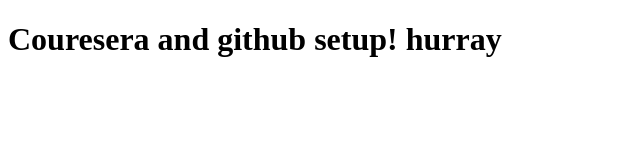
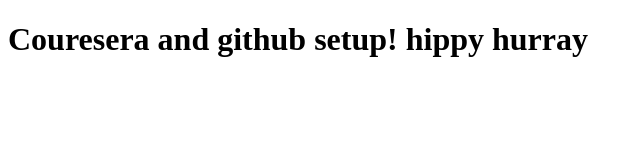
Before and after one commit to akhileshmohan/courseratest, a plain HTML site: page site/index.html in a window 1280 px wide. Shown: the whole page, without its empty margins (0-642 px from the left). Drawn offline with Linux system fonts and the light colour scheme.

Commit message:
third commit

```diff
--- a/site/index.html
+++ b/site/index.html
@@ -4,6 +4,6 @@
 	<title>Hello Coursera!</title>
 </head>
 <body>
-<h1>Couresera and github setup! hurray</h1>
+<h1>Couresera and github setup! hippy hurray</h1>
 </body>
 </html>
```
